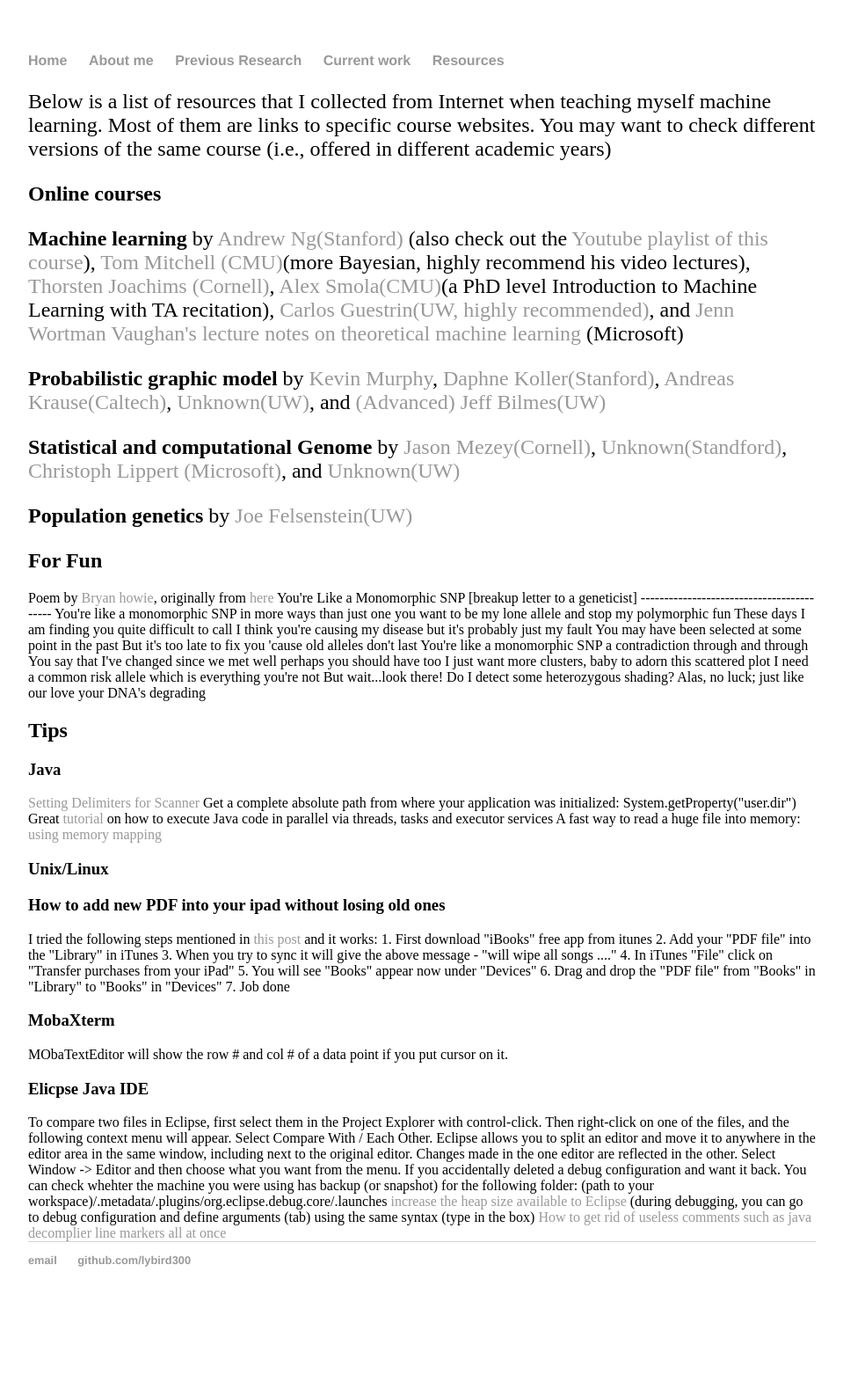
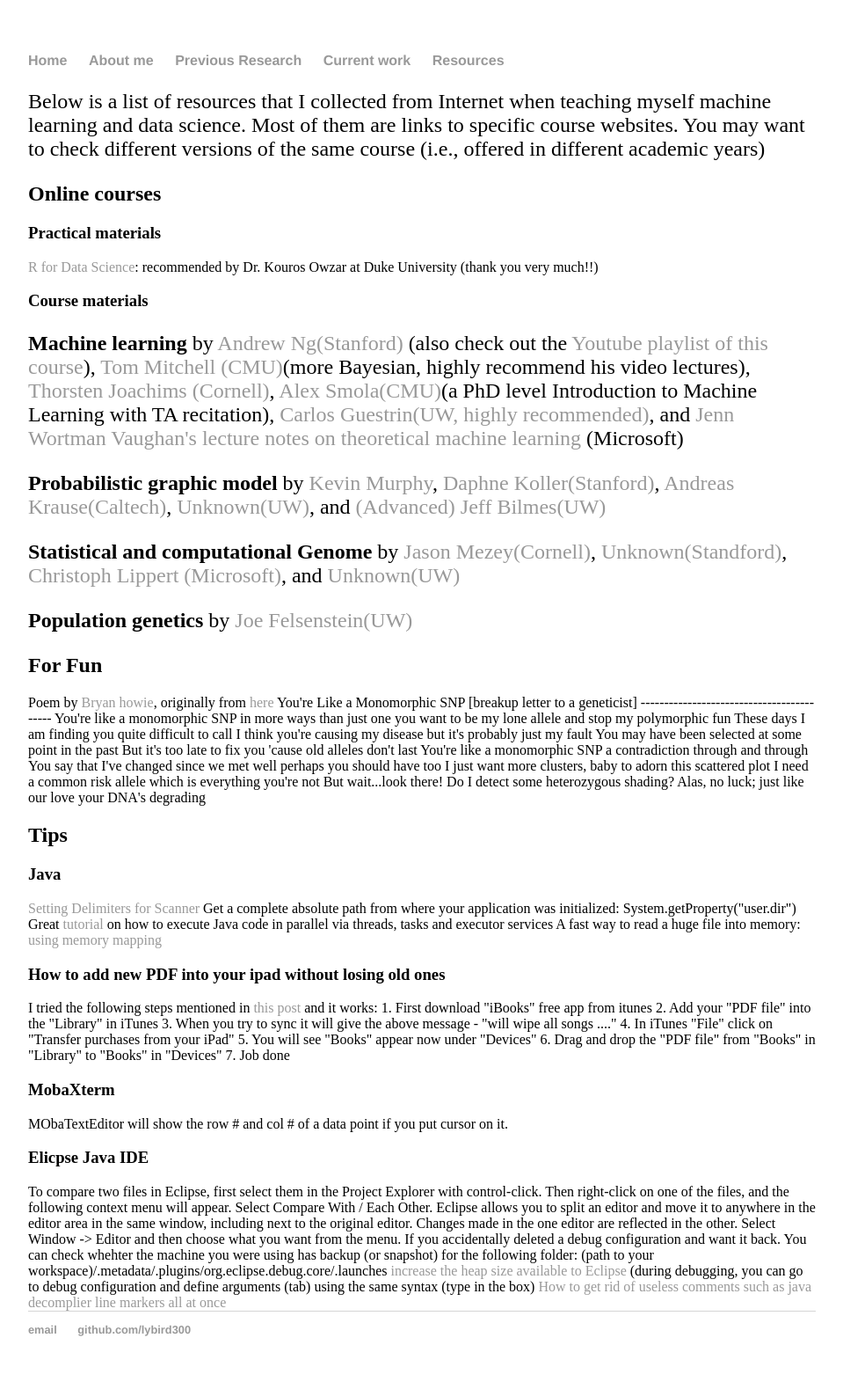
Before and after one commit to lybird300/lybird300.github.io, a Jekyll site: the page built from resources/index.html, in a window 1280 px wide. Shown: the whole page at 88% size, without its empty margins (160-1119 px from the left). Built offline with Jekyll 4.4.1, drawn with Linux system fonts in a browser that asks for light colours; before the commit the page ends 1500 px from its top, so only the background shows below that.

Commit message:
Update index.html

```diff
--- a/resources/index.html
+++ b/resources/index.html
@@ -2,10 +2,12 @@
 layout: default
 title: Resources and tips
 ---
-<div class="blurb">
-<p>Below is a list of resources that I collected from Internet when teaching myself machine learning. Most of them are links to specific course websites. You may want to check different versions of the same course (i.e., offered in different academic years)</p>
+<p>Below is a list of resources that I collected from Internet when teaching myself machine learning and data science. Most of them are links to specific course websites. You may want to check different versions of the same course (i.e., offered in different academic years)</p>
 
 <h2>Online courses</h2>
+<h3>Practical materials</h3>
+<a href="http://r4ds.had.co.nz/introduction.html">R for Data Science</a>: recommended by Dr. Kouros Owzar at Duke University (thank you very much!!)
+<h3>Course materials</h3>
 <p><b>Machine learning</b> by <a href="http://cs229.stanford.edu/">Andrew Ng(Stanford)</a> (also check out the <a href="https://www.youtube.com/playlist?list=PLA89DCFA6ADACE599">Youtube playlist of this course</a>), <a href="http://www.cs.cmu.edu/~tom/10701_sp11/">Tom Mitchell (CMU)</a>(more Bayesian, highly recommend his video lectures), <a href="http://machine-learning-course.joachims.org/">Thorsten Joachims (Cornell)</a>, <a href="http://alex.smola.org/teaching/cmu2013-10-701/">Alex Smola(CMU)</a>(a PhD level Introduction to Machine Learning with TA recitation), <a href="https://courses.cs.washington.edu/courses/cse546/14au/">Carlos Guestrin(UW, highly recommended)</a>, and <a href="http://www.jennwv.com/courses/F11.html">Jenn Wortman Vaughan's lecture notes on theoretical machine learning </a> (Microsoft)</p>
 
 <p><b>Probabilistic graphic model</b> by <a href="http://www.cs.ubc.ca/~murphyk/Bayes/bnintro.html">Kevin Murphy</a>, <a href="https://class.coursera.org/pgm/lecture">Daphne Koller(Stanford)</a>, <a href="http://www.cs.cmu.edu/~epxing/Class/10708-14/lecture.html>Eric Xing(CMU)</a>, <a href="http://courses.cms.caltech.edu/cs155">Andreas Krause(Caltech)</a>, <a href="https://courses.cs.washington.edu/courses/cse515/11sp/lectures.html">Unknown(UW)</a>, and <a href="http://j.ee.washington.edu/~bilmes/classes/ee512a_fall_2014/"> (Advanced) Jeff Bilmes(UW)</a></p>
@@ -50,6 +52,7 @@ Alas, no luck; just like our love
 your DNA's degrading
 
 <h2>Tips</h2>
+
 <h3>Java</h3>
 <a href="http://www.java2s.com/Tutorial/Java/0180__File/SettingDelimitersforScanner.htm">Setting Delimiters for Scanner</a>
 Get a complete absolute path from where your application was initialized: System.getProperty("user.dir")
@@ -58,7 +61,6 @@ Great <a href="http://winterbe.com/posts/2015/04/07/java8-concurrency-tutorial-t
 
 A fast way to read a huge file into memory: <a href="http://stackoverflow.com/questions/9093888/fastest-way-of-reading-relatively-huge-byte-files-in-java?lq=1">using memory mapping</a>
 
-<h3>Unix/Linux</h3>
 
 <h3>How to add new PDF into your ipad without losing old ones</h3>
   I tried the following steps mentioned in <a href="https://discussions.apple.com/thread/2534000?start=15">this post</a> and it works:
```
